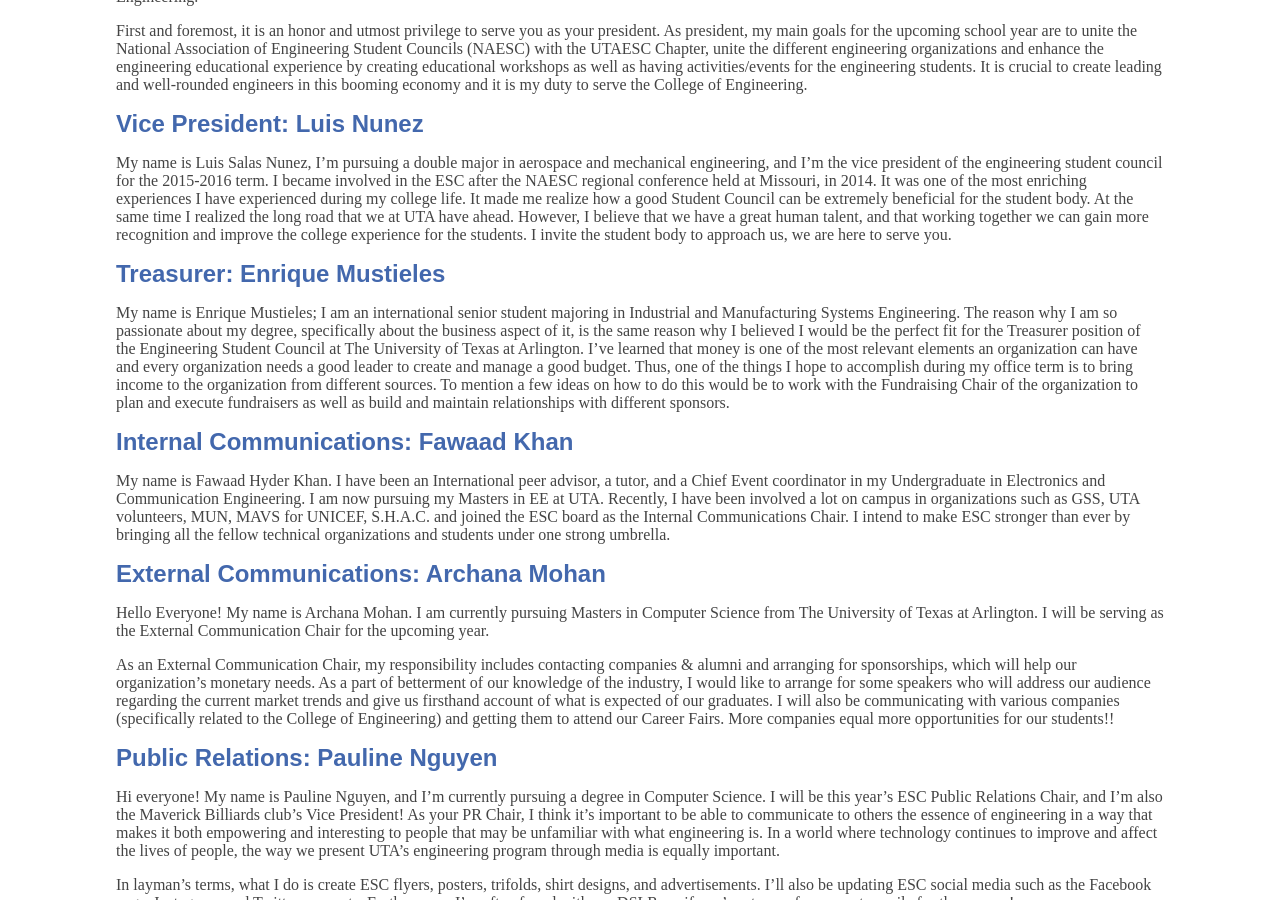
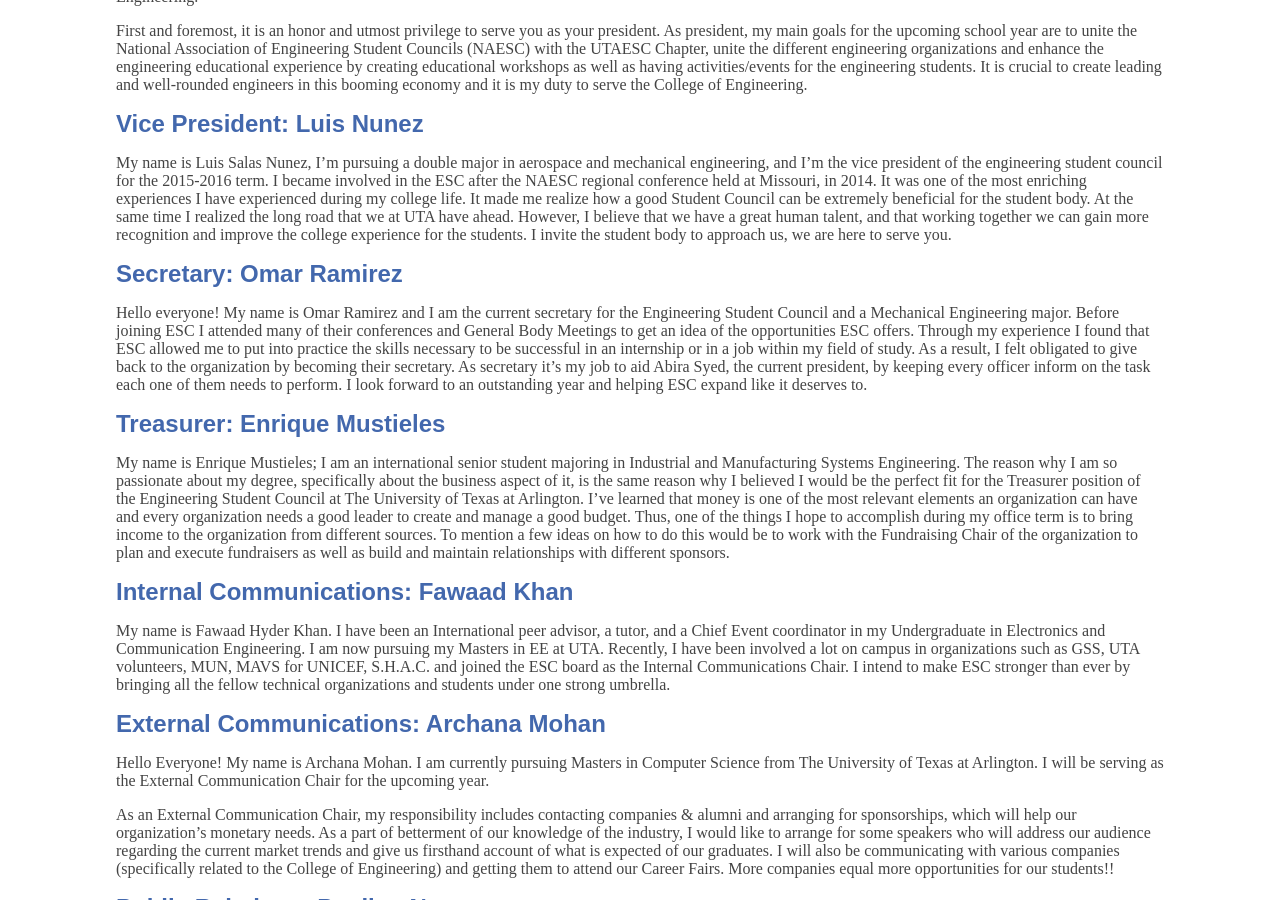
Before and after one commit to velasco810/utaesc.github.io, a Jekyll site: the page built from officers.md, in a window 1280 px wide and 900 px high, scrolled down 355 px. Built offline with Jekyll 4.4.1, drawn with Linux system fonts in a browser that asks for light colours.

Commit message:
add secretary

```diff
--- a/officers.md
+++ b/officers.md
@@ -19,6 +19,10 @@ First and foremost, it is an honor and utmost privilege to serve you as your pre
 ## Vice President: Luis Nunez
 
 My name is Luis Salas Nunez, I'm pursuing a double major in aerospace and mechanical engineering, and I'm the vice president of the engineering student council for the 2015-2016 term. I became involved in the ESC after the NAESC regional conference held at Missouri, in 2014. It was one of the most enriching experiences I have experienced during my college life. It made me realize how a good Student Council can be extremely beneficial for the student body. At the same time I realized the long road that we at UTA have ahead. However, I believe that we have a great human talent, and that working together we can gain more recognition and improve the college experience for the students. I invite the student body to approach us, we are here to serve you.
+
+## Secretary: Omar Ramirez
+
+Hello everyone! My name is Omar Ramirez and I am the current secretary for the Engineering Student Council and a Mechanical Engineering major. Before joining ESC I attended many of their conferences and General Body Meetings to get an idea of the opportunities ESC offers. Through my experience I found that ESC allowed me to put into practice the skills necessary to be successful in an internship or in a job within my field of study. As a result, I felt obligated to give back to the organization by becoming their secretary. As secretary it’s my job to aid Abira Syed, the current president, by keeping every officer inform on the task each one of them needs to perform. I look forward to an outstanding year and helping ESC expand like it deserves to.
 
 ## Treasurer: Enrique Mustieles
 
```
